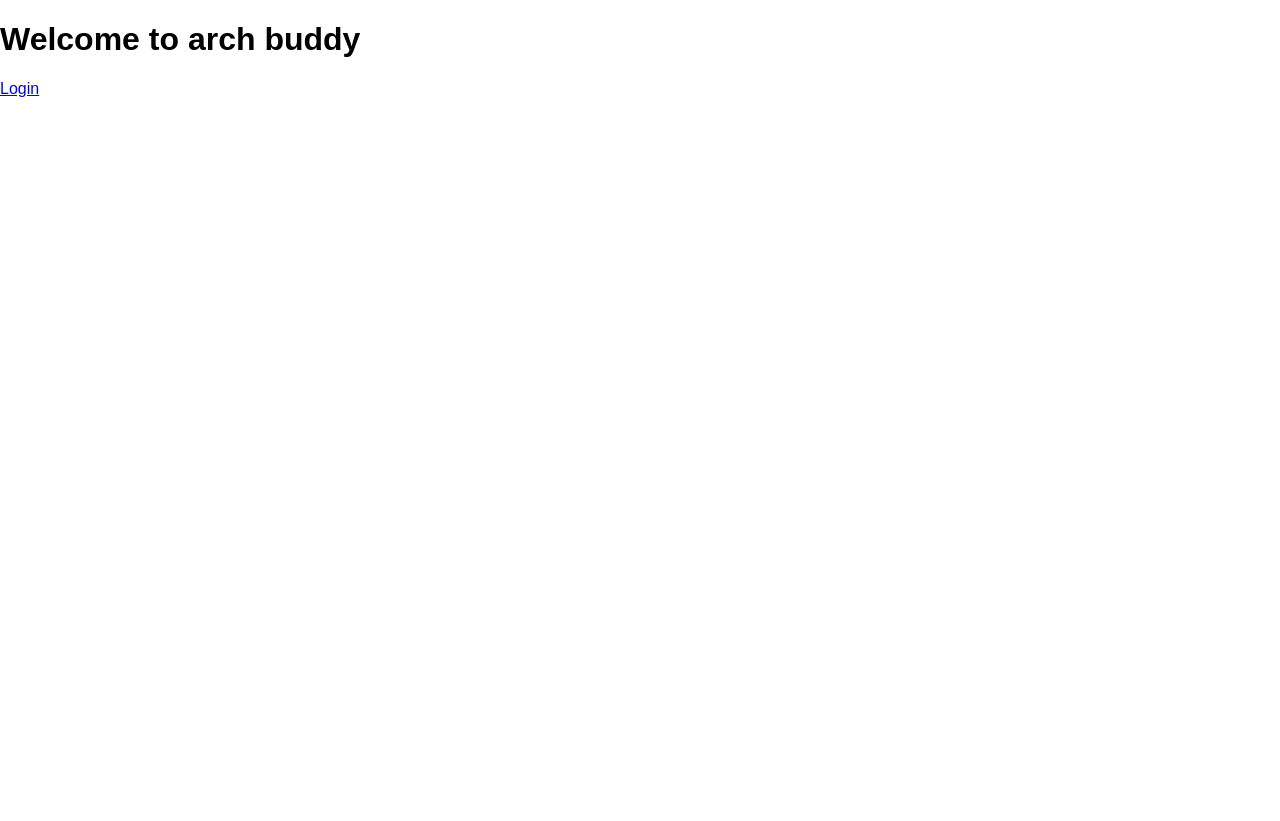
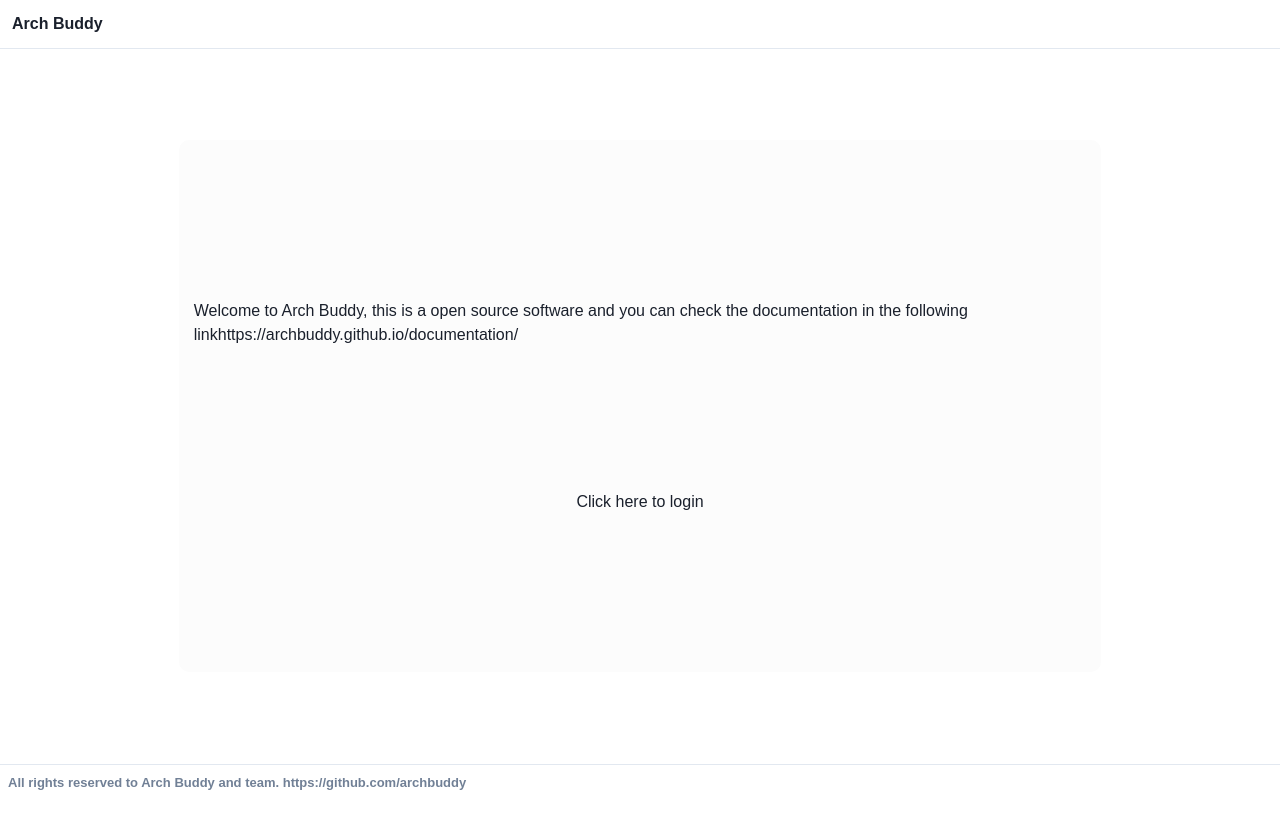
Before and after one commit to archbuddy/frontend, a React (Create React App) app: page / in a window 1280 px wide. After the commit the page ends 800 px from the top, so only its background shows below. Built offline with nearby package versions, Linux system fonts and the light colour scheme.

Commit message:
fix auth flow and show error (#63)

```diff
--- a/src/AuthContext.js
+++ b/src/AuthContext.js
@@ -3,7 +3,11 @@ import * as React from 'react'
 const authContext = React.createContext()
 
 function useAuth() {
-  const [authed, setAuthed] = React.useState(false)
+  const isAuthenticated = () => {
+    const jwt = localStorage.getItem('jwt')
+    return jwt && jwt.length > 0
+  }
+  const [authed, setAuthed] = React.useState(isAuthenticated())
 
   return {
     authed,
--- a/src/diagram-editor/index.js
+++ b/src/diagram-editor/index.js
@@ -1,5 +1,5 @@
-import { Box, Flex, useDisclosure } from '@chakra-ui/react'
-import React, { useCallback, useRef, useState } from 'react'
+import { Box, Flex, useDisclosure, useToast } from '@chakra-ui/react'
+import React, { useCallback, useRef, useState, useEffect } from 'react'
 import ReactFlow, {
   ReactFlowProvider,
   useNodesState,
@@ -9,6 +9,7 @@ import ReactFlow, {
   Controls,
   MarkerType
 } from 'react-flow-renderer'
+import { useSearchParams } from 'react-router-dom'
 
 import Sidebar from './Sidebar'
 import PersonNode from './nodes/PersonNode'
@@ -29,7 +30,7 @@ import srvViewPoint from '../services/viewpoint'
 import srvEdges from '../services/edges'
 import srvNodes from '../services/nodes'
 
-import { isUndefined, log } from '../util'
+import { isUndefined, log, prepareErrorToScreen } from '../util'
 
 const nodeTypes = {
   person: PersonNode,
@@ -62,6 +63,9 @@ const formatEdge = (edge) => {
 }
 
 export default function DiagramEditor() {
+  const toast = useToast()
+  // eslint-disable-next-line no-unused-vars
+  let [queryString, setQueryString] = useSearchParams()
   const {
     isOpen: isAddNodeModalOpen,
     onOpen: onAddNodeModalOpen,
@@ -87,7 +91,18 @@ export default function DiagramEditor() {
   const [selectedEdge, setSelectedEdge] = useState(null)
   const [selectedNode, setSelectedNode] = useState(null)
 
+  useEffect(() => {
+    async function load() {
+      const id = queryString.get('id')
+      if (id && id.length > 0) {
+        await loadData({ id })
+      }
+    }
+    load()
+  }, [queryString])
+
   const loadData = async (viewPoint) => {
+    try {
       let id
       if (!isUndefined(viewPoint) && viewPoint.id) {
         id = viewPoint.id
@@ -99,6 +114,18 @@ export default function DiagramEditor() {
       setEdges(result.edges.map((e) => formatEdge(e)))
       if (!isUndefined(viewPoint)) {
         setDiagramSelected(viewPoint)
+        setQueryString({
+          id: viewPoint.id
+        })
+      }
+    } catch (err) {
+      toast({
+        title: 'Error loading diagram',
+        description: prepareErrorToScreen(err.message),
+        status: 'error',
+        duration: 5000,
+        isClosable: true
+      })
     }
   }
 
--- a/src/pages/Auth.js
+++ b/src/pages/Auth.js
@@ -68,7 +68,7 @@ function Auth() {
     }
     return (
       <Button colorScheme="blue" mr={1} onClick={googleOauthSignIn}>
-        Login With Google
+        Login with Google
       </Button>
     )
   }
@@ -77,29 +77,32 @@ function Auth() {
     <ChakraProvider>
       <Flex direction="column" h="100%">
         <Header />
-        <Spacer>
-          <Box
+        <Spacer
           style={{
             paddingBottom: '10px',
             display: 'flex',
             flexDirection: 'column',
             alignItems: 'center',
-              padding: '25px'
+            padding: '25px',
+            justifyContent: 'center'
           }}
         >
           <Box
             style={{
               backgroundColor: '#fcfcfc',
-                width: '50%',
+              width: '75%',
               border: '0px',
               borderRadius: '10px',
-                padding: '15px'
+              padding: '15px',
+              height: '80%',
+              display: 'flex',
+              flexDirection: 'column',
+              justifyContent: 'space-evenly'
             }}
           >
-              <Text>Authentication page</Text>
+            <Text>Use one of the options bellow to authenticate</Text>
             {getGoogle()}
             {!loaded ? <Spinner color="blue.500" /> : <></>}
-            </Box>
           </Box>
         </Spacer>
         <Footer />
--- a/src/pages/Diagram.js
+++ b/src/pages/Diagram.js
@@ -1,5 +1,3 @@
-// check this for default edges configs https://reactflow.dev/docs/api/edges/edge-types/
-
 import React from 'react'
 import { ChakraProvider, Flex, Spacer } from '@chakra-ui/react'
 
@@ -8,7 +6,6 @@ import Footer from './common/Footer'
 import DiagramEditor from '../diagram-editor'
 
 function Diagram() {
-  // connectionMode loose define that handles can connect with each other
   return (
     <ChakraProvider>
       <Flex direction="column" h="100%">
--- a/src/pages/Home.js
+++ b/src/pages/Home.js
@@ -1,11 +1,52 @@
+import React from 'react'
+import { ChakraProvider, Flex, Spacer, Box, Text } from '@chakra-ui/react'
 import { Link } from 'react-router-dom'
 
-const Home = () => {
+import Header from './common/Header'
+import Footer from './common/Footer'
+
+function Home() {
   return (
-    <div>
-      <h1>Welcome to arch buddy</h1>
-      <Link to="/auth">Login</Link>
-    </div>
+    <ChakraProvider>
+      <Flex direction="column" h="100%">
+        <Header />
+        <Spacer
+          style={{
+            paddingBottom: '10px',
+            display: 'flex',
+            flexDirection: 'column',
+            alignItems: 'center',
+            padding: '25px',
+            justifyContent: 'center'
+          }}
+        >
+          <Box
+            style={{
+              backgroundColor: '#fcfcfc',
+              width: '75%',
+              border: '0px',
+              borderRadius: '10px',
+              padding: '15px',
+              height: '80%',
+              display: 'flex',
+              flexDirection: 'column',
+              justifyContent: 'space-evenly',
+              alignItems: 'center'
+            }}
+          >
+            <Text>
+              Welcome to Arch Buddy, this is a open source software and you can check the
+              documentation in the following link
+              <a href="https://archbuddy.github.io/documentation/" target="_blank" rel="noreferrer">
+                https://archbuddy.github.io/documentation/
+              </a>
+            </Text>
+            <Link to="/auth">Click here to login</Link>
+          </Box>
+        </Spacer>
+        <Footer />
+      </Flex>
+    </ChakraProvider>
   )
 }
 
```
Lines whose indentation alone changed are shown as unchanged.
